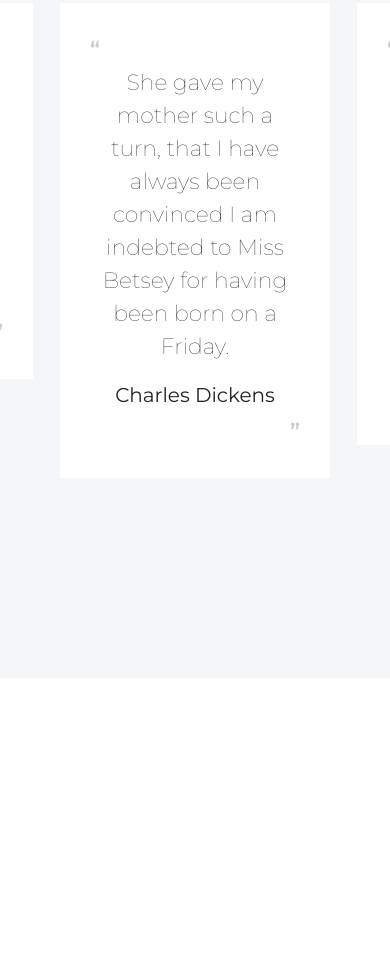
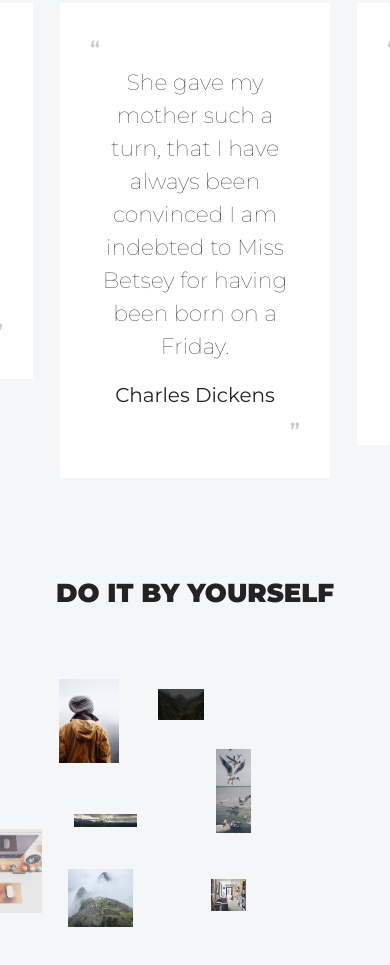
Before and after one commit to VovaNer/fjord, a plain HTML site: page index.html in a window 390 px wide. Shown: the part 6645-7610 px from the top of the page. Before the commit the page ends 7323 px from the top, so only its background shows below. Drawn offline with nearby package versions, Linux system fonts and the light colour scheme.

Commit message:
gallery grid section test

```diff
--- a/css/style.css
+++ b/css/style.css
@@ -427,7 +427,7 @@ a, a:link, a:visited {
 /* Review Section */
 .reviews {
   background-color: #f5f6f8;
-  padding: 100px 0 200px;
+  padding: 100px 0 0 0;
 }
 .reviews-slider {
   margin-left: -27px;
@@ -475,3 +475,120 @@ a, a:link, a:visited {
     font-size: 32px;
   }
 }
+/* Gallery Section */
+.gallery {
+  padding: 100px 0;
+  background-color: #f5f6f8;
+  min-height: 1400px;
+}
+.gallery-title {
+  text-transform: uppercase;
+  font-size: 26px;
+  font-weight: 900;
+  text-align: center;
+  margin-bottom: 100px;
+}
+.gallery-grid {
+  position: relative;
+  min-height: 100vh;
+  padding: 100px 0;
+}
+.gallery-block {
+  position: absolute;
+}
+.gallery-img {
+  width: 100%;
+}
+.gallery-img4 {
+  top: -15%;
+  left: 15%;
+}
+.gallery-img1 {
+  top: -10%;
+  left: 40.5%;
+}
+.gallery-img7 {
+  max-width: 900px;
+  top: 50%;
+  left: 19%;
+}
+.gallery-img5 {
+  right: 0;
+  top: 20%;
+}
+.gallery-img6 {
+  left: 0;
+  top: 60%;
+}
+.gallery-img2 {
+  left: 17.5%;
+  top: 80%;
+}
+.gallery-img3 {
+  left: 54%;
+  top: 85%;
+}
+@media screen and (max-width: 1350px) {
+  .gallery-img {
+    width: 90%;
+  }
+  .gallery-grid {
+    min-height: 90vh;
+  }
+}
+@media screen and (max-width: 1250px) {
+  .gallery-img {
+    width: 80%;
+  }
+  .gallery-grid {
+    min-height: 80vh;
+  }
+}
+@media screen and (max-width: 1150px) {
+  .gallery-img {
+    width: 70%;
+  }
+  .gallery-grid {
+    min-height: 70vh;
+  }
+}
+@media screen and (max-width: 992px) {
+  .gallery-img {
+    width: 60%;
+  }
+  .gallery-grid {
+    min-height: 60vh;
+  }
+}
+@media screen and (max-width: 768px) {
+  .gallery-img {
+    width: 50%;
+  }
+  .gallery-grid {
+    min-height: 50vh;
+  }
+}
+@media screen and (max-width: 680px) {
+  .gallery-img {
+    width: 40%;
+  }
+  .gallery-grid {
+    min-height: 40vh;
+  }
+}
+@media screen and (max-width: 520px) {
+  .gallery-img {
+    width: 30%;
+  }
+  .gallery-grid {
+    min-height: 30vh;
+  }
+}
+@media screen and (max-width: 420px) {
+  .gallery-img {
+    width: 20%;
+  }
+  .gallery-grid {
+    min-height: 20vh;
+  }
+}
--- a/index.html
+++ b/index.html
@@ -218,7 +218,37 @@
       </div>
     </div>
   </section>
-
+  <!-- Gallery Section -->
+  <section class="gallery">
+    <div class="row">
+      <div class="col-md-4 m-auto">
+        <h3 class="gallery-title">Do It By Yourself</h3>
+      </div>
+    </div>
+    <div class="gallery-grid">
+      <div class="gallery-block gallery-img1">
+        <img class="gallery-img" src="img/Photo-1.png" alt="">
+      </div>
+      <div class="gallery-block gallery-img2">
+        <img class="gallery-img" src="img/Photo-2.png" alt="">
+      </div>
+      <div class="gallery-block gallery-img3">
+        <img class="gallery-img" src="img/Photo-3.png" alt="">
+      </div>
+      <div class="gallery-block gallery-img4">
+        <img class="gallery-img" src="img/Photo-4.png" alt="">
+      </div>
+      <div class="gallery-block gallery-img5">
+        <img class="gallery-img" src="img/Photo-5.png" alt="">
+      </div>
+      <div class="gallery-block gallery-img6">
+        <img class="gallery-img" src="img/Photo-6.png" alt="">
+      </div>
+      <div class="gallery-block gallery-img7">
+        <img class="gallery-img" src="img/Photo.png" alt="">
+      </div>
+    </div>
+  </section>
 
 
 
```
Also changed, not shown: img/Photo-1.png (added), img/Photo-2.png (added), img/Photo-3.png (added), img/Photo-4.png (added), img/Photo-5.png (added), img/Photo-6.png (added), img/Photo.png (added).
